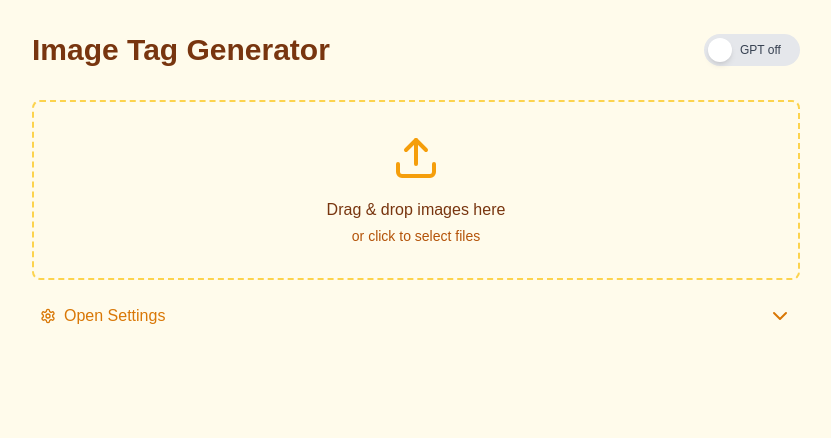
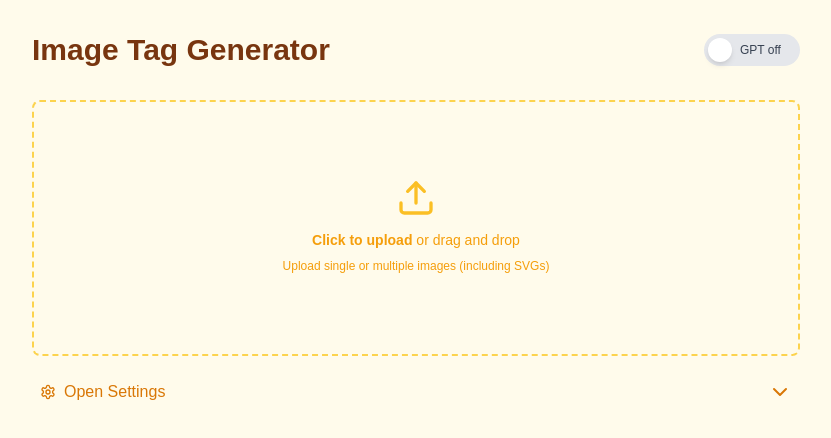
Before and after one commit to omcgoo/image-analyser, a Next.js app: page / in a window 1280 px wide. Shown: the top 438 px of the page, without its empty margins (224-1055 px from the left). Built offline with nearby package versions, Linux system fonts and the light colour scheme.

Commit message:
Fix ESLint errors: remove unused imports, fix any types, suppress img warnings

```diff
--- a/app/actions.ts
+++ b/app/actions.ts
@@ -1,56 +1,37 @@
-type ChatResponse = {
-  choices: Array<{
-    message: {
-      content: string | null;
-    };
-  }>;
-};
+'use server'
 
-type ImageAnalysisResponse = {
-  tags: {
-    [filename: string]: string[]
+import OpenAI from 'openai'
+import { OpenAIStream, StreamingTextResponse } from 'ai'
+
+const openai = new OpenAI({
+  apiKey: process.env.OPENAI_API_KEY
+})
+
+export async function analyzeSVG(prevState: any, formData: FormData) {
+  const svgContent = formData.get('svgContent') as string
+  if (!svgContent) {
+    return { error: 'No SVG content provided' }
+  }
+
+  try {
+    const response = await openai.chat.completions.create({
+      model: 'gpt-3.5-turbo',
+      messages: [
+        {
+          role: 'system',
+          content: 'You are an AI assistant that analyzes an SVG appearance and provides relevant tags for searching. Return only a comma-separated list of tags, with no additional text or explanation.'
+        },
+        {
+          role: 'user',
+          content: `Analyze this SVG and provide a list of relevant tags for searching (eg. a disk may be used for saving): ${svgContent}`
+        }
+      ],
+    })
+
+    const tags = response.choices[0]?.message?.content || ''
+    return { tags: tags.split(',').map(tag => tag.trim()) }
+  } catch (error) {
+    console.error('Error in analyzeSVG:', error)
+    return { error: 'Failed to analyze SVG' }
   }
 }
-
-const openai = new OpenAI({
-  apiKey: process.env.OPENAI_API_KEY,
-})
-
-export async function analyzeImage(formData: FormData): Promise<ImageAnalysisResponse> {
-  try {
-    const image = formData.get('image') as File
-    const prompt = formData.get('prompt') as string
-    const temperature = parseFloat(formData.get('temperature') as string)
-
-    const response: ChatResponse = await openai.chat.completions.create({
-      model: "gpt-4-vision-preview",
-      messages: [
-        {
-          role: "user",
-          content: [
-            { type: "text", text: prompt },
-            {
-              type: "image_url",
-              image_url: {
-                url: await fileToBase64(image),
-              },
-            },
-          ],
-        },
-      ],
-      max_tokens: 300,
-      temperature: temperature,
-    })
-
-    return { tags: { [image.name]: response.choices[0].message.content?.split(',').map(tag => tag.trim()) || [] } }
-  } catch (error) {
-    console.error('Error analyzing image:', error)
-    throw new Error('Failed to analyze image')
-  }
-}
-
-async function fileToBase64(file: File): Promise<string> {
-  const bytes = await file.arrayBuffer()
-  const buffer = Buffer.from(bytes)
-  return `data:${file.type};base64,${buffer.toString('base64')}`
-}
--- a/app/components/ImageUploader.tsx
+++ b/app/components/ImageUploader.tsx
@@ -1,75 +1,126 @@
-/* eslint-disable @next/next/no-img-element */
-'use client'
-
-import React, { useCallback, useState } from 'react'
-import { useDropzone } from 'react-dropzone'
-import { Upload } from 'lucide-react'
-import Image from 'next/image'
+import React, { useState, useRef, DragEvent } from 'react';
+import { Loader2, Upload } from 'lucide-react';
 
 interface ImageUploaderProps {
-  onUpload: (files: File[] | { [filename: string]: File }, previews: { [filename: string]: string }) => void
-  isLoading: boolean
+  onUpload: (files: File[] | { [filename: string]: File }, previews: { [filename: string]: string }) => void;
+  isLoading: boolean;
 }
 
 export default function ImageUploader({ onUpload, isLoading }: ImageUploaderProps) {
-  const [previews, setPreviews] = useState<{ [filename: string]: string }>({})
+  const [preview, setPreview] = useState<string | null>(null);
+  const [isDragActive, setIsDragActive] = useState(false);
+  const [uploadCount, setUploadCount] = useState<number>(0);
+  const fileInputRef = useRef<HTMLInputElement>(null);
 
-  const onDrop = useCallback(async (acceptedFiles: File[]) => {
-    const newPreviews: { [filename: string]: string } = {}
-    const fileMap: { [filename: string]: File } = {}
+  const createFilePreview = async (file: File): Promise<string> => {
+    return new Promise((resolve) => {
+      const reader = new FileReader();
+      reader.onloadend = () => {
+        resolve(reader.result as string);
+      };
+      reader.readAsDataURL(file);
+    });
+  };
 
-    for (const file of acceptedFiles) {
-      const preview = URL.createObjectURL(file)
-      newPreviews[file.name] = preview
-      fileMap[file.name] = file
+  const handleFiles = async (files: FileList | null) => {
+    if (!files) return;
+
+    const filePreviews: { [filename: string]: string } = {};
+
+    // Create previews for all files
+    for (const file of Array.from(files)) {
+      const preview = await createFilePreview(file);
+      filePreviews[file.name] = preview;
     }
 
-    setPreviews(newPreviews)
-    onUpload(acceptedFiles.length === 1 ? [acceptedFiles[0]] : fileMap, newPreviews)
-  }, [onUpload])
+    if (files.length === 1) {
+      const file = files[0];
+      setPreview(filePreviews[file.name]);
+      onUpload([file], filePreviews);
+    } else {
+      const fileMap: { [filename: string]: File } = {};
+      Array.from(files).forEach(file => {
+        fileMap[file.name] = file;
+      });
+      onUpload(fileMap, filePreviews);
+    }
+    setUploadCount(files.length);
+  };
 
-  const { getRootProps, getInputProps, isDragActive } = useDropzone({
-    onDrop,
-    accept: {
-      'image/*': ['.png', '.jpg', '.jpeg', '.gif']
-    }
-  })
+  const onDragOver = (e: DragEvent<HTMLDivElement>) => {
+    e.preventDefault();
+    setIsDragActive(true);
+  };
+
+  const onDragLeave = (e: DragEvent<HTMLDivElement>) => {
+    e.preventDefault();
+    setIsDragActive(false);
+  };
+
+  const onDrop = (e: DragEvent<HTMLDivElement>) => {
+    e.preventDefault();
+    setIsDragActive(false);
+    handleFiles(e.dataTransfer.files);
+  };
+
+  const onClick = () => {
+    fileInputRef.current?.click();
+  };
 
   return (
-    <div
-      {...getRootProps()}
-      className={`border-2 border-dashed rounded-lg p-8 text-center cursor-pointer transition-colors
-        ${isDragActive ? 'border-amber-500 bg-amber-50' : 'border-amber-300 hover:border-amber-500'}`}
-    >
-      <input {...getInputProps()} />
-      <div className="flex flex-col items-center justify-center gap-4">
-        <Upload className="w-12 h-12 text-amber-500" />
-        {isLoading ? (
-          <p className="text-amber-900">Analyzing images...</p>
+    <div className="space-y-4">
+      <div
+        onDragOver={onDragOver}
+        onDragLeave={onDragLeave}
+        onDrop={onDrop}
+        onClick={onClick}
+        className={`flex items-center justify-center w-full h-64 border-2 border-dashed rounded-lg cursor-pointer transition-colors ${
+          isDragActive ? 'border-amber-400 bg-amber-100' : 'border-amber-300 bg-amber-50 hover:bg-amber-100'
+        }`}
+        tabIndex={0}
+        role="button"
+        aria-label="Upload images"
+        onKeyDown={(e) => {
+          if (e.key === 'Enter' || e.key === ' ') {
+            e.preventDefault();
+            onClick();
+          }
+        }}
+      >
+        <input
+          ref={fileInputRef}
+          type="file"
+          className="hidden"
+          onChange={(e) => handleFiles(e.target.files)}
+          accept="image/*,.svg"
+          multiple
+          aria-label="Select images"
+        />
+        {preview ? (
+          <img src={preview} alt="Upload preview" className="max-w-full max-h-full object-contain" />
         ) : (
-          <div>
-            <p className="text-amber-900 font-medium">
-              {isDragActive ? 'Drop the images here' : 'Drag & drop images here'}
+          <div className="flex flex-col items-center justify-center pt-5 pb-6">
+            <Upload className="w-10 h-10 mb-3 text-amber-400" aria-hidden="true" />
+            <p className="mb-2 text-sm text-amber-500">
+              <span className="font-semibold">Click to upload</span> or drag and drop
             </p>
-            <p className="text-amber-700 text-sm mt-1">or click to select files</p>
+            <p className="text-xs text-amber-500">
+              Upload single or multiple images (including SVGs)
+            </p>
           </div>
         )}
       </div>
-      {Object.keys(previews).length > 0 && (
-        <div className="mt-4 grid grid-cols-2 sm:grid-cols-3 md:grid-cols-4 gap-4">
-          {Object.entries(previews).map(([filename, src]) => (
-            <div key={filename} className="relative aspect-square">
-              <Image
-                src={src}
-                alt={`Preview of ${filename}`}
-                fill
-                className="object-cover rounded-md"
-                sizes="(max-width: 768px) 50vw, 33vw"
-              />
-            </div>
-          ))}
+      {isLoading && (
+        <div className="flex justify-center" aria-live="polite">
+          <Loader2 className="w-6 h-6 animate-spin text-amber-500" aria-hidden="true" />
+          <span className="sr-only">Loading...</span>
         </div>
       )}
+      {uploadCount > 0 && !isLoading && (
+        <p className="text-center text-amber-600">
+          {uploadCount === 1 ? '1 image uploaded' : `${uploadCount} images uploaded`}
+        </p>
+      )}
     </div>
-  )
+  );
 }
--- a/app/components/TagList.tsx
+++ b/app/components/TagList.tsx
@@ -1,7 +1,5 @@
-/* eslint-disable @next/next/no-img-element */
 import React, { useState } from 'react'
 import { Check, Copy, FileImage } from 'lucide-react'
-import Image from 'next/image'
 
 interface TagListProps {
   tags: { [filename: string]: string[] }
@@ -39,12 +37,10 @@ export default function TagList({ tags, previews }: TagListProps) {
               <td className="border border-amber-300 px-4 py-2">
                 <div className="w-14 h-14 relative bg-amber-50 rounded-md flex items-center justify-center overflow-hidden">
                   {previews[filename] ? (
-                    <Image
+                    <img
                       src={previews[filename]}
                       alt={`Preview of ${filename}`}
-                      fill
-                      className="object-contain"
-                      sizes="56px"
+                      className="w-full h-full object-contain"
                     />
                   ) : (
                     <FileImage className="w-6 h-6 text-amber-400" />
--- a/app/components/ui/tabs.tsx
+++ b/app/components/ui/tabs.tsx
@@ -1,4 +1,4 @@
-import React, { createContext, useContext } from 'react'
+import React, { createContext, useContext, useState } from 'react'
 
 interface TabsContextType {
   activeTab: string
```
